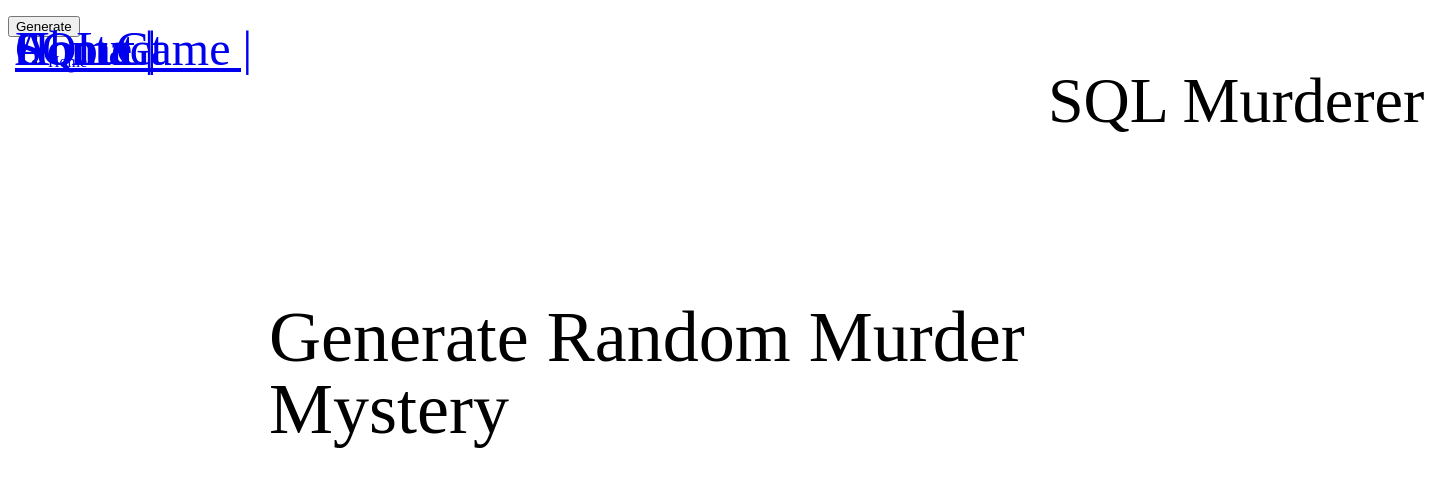
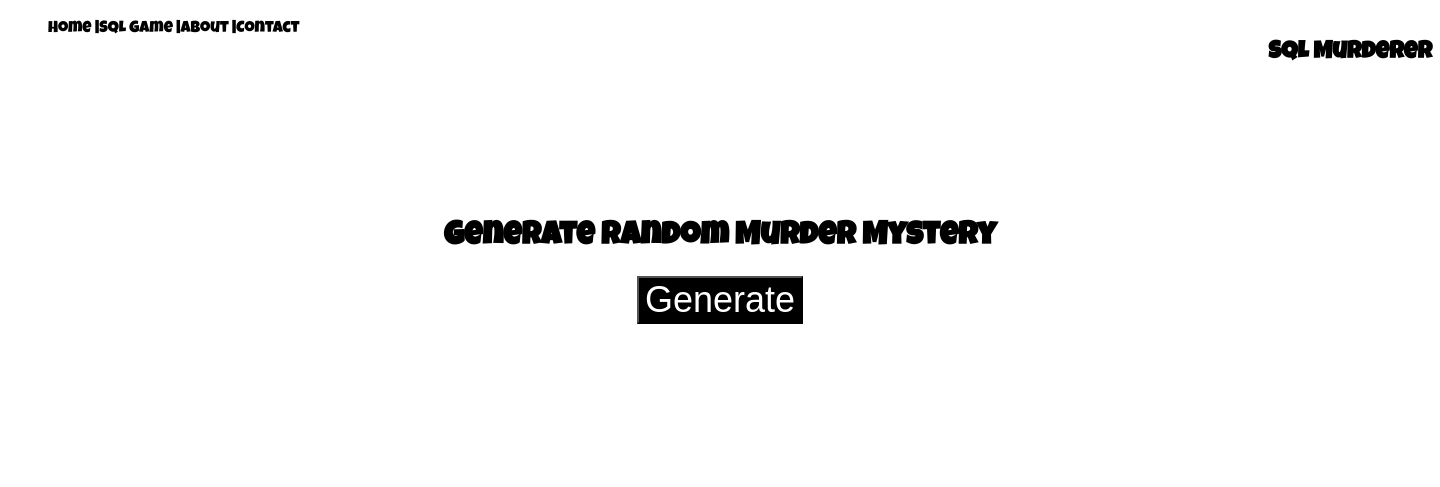
Before and after one commit to DovahKriaan/stage_murder_Mystery, a PHP site: page /html/home.html in a window 1440 px wide. Shown: the top 487 px of the page. Run offline with PHP 8.4, Linux system fonts and the light colour scheme.

Commit message:
commit css and html

```diff
--- a/css/master.css
+++ b/css/master.css
@@ -1,82 +1,25 @@
-/* position: absolute;
-width: 2754px;
-height: 1321px;
-left: -1470px;
-top: 63px;
+body {font-family: 'Luckiest Guy', cursive;}
 
-background: #000000;
- */
-
-/* Generate */
-
-.genMurderer{
-
-  position: absolute;
-  width: 306px;
-  height: 35px;
-  left: 567px;
-  top: 426px;
-
-  font-family: Luckiest Guy;
-  font-style: normal;
-  font-weight: normal;
-  font-size: 64px;
-  line-height: 64px;
-
-  color: #FFFFFF;
+nav  ul li {
+  list-style: none;
+  float: left;
 }
 
-/* Random murder Mystery */
-
+ul li a{
+  color: black;
+  text-decoration: none;
+}
+header h2{
+  float: right;
+}
 main h1 {
-  position: absolute;
-  width: 902px;
-  height: 64px;
-  left: 269px;
-  top: 253px;
-
-  font-family: Luckiest Guy;
-  font-style: normal;
-  font-weight: normal;
-  font-size: 72px;
-  line-height: 72px;
-
-  color: #000000;
+  padding-top: 200px;
 }
-
-/* Home | SQL GaMe | About | Contact */
-
-nav ul li {
-
-  position: absolute;
-  width: 782.76px;
-  height: 40.02px;
-  left: 15px;
-  top: 25px;
-
-  font-family: Luckiest Guy;
-  font-style: normal;
-  font-weight: normal;
-  font-size: 48px;
-  line-height: 48px;
-
-  color: #000000;
+main{
+  text-align: center;
 }
-
-/* SQL Murderer */
-
-header h2 {
-  position: absolute;
-  width: 392px;
-  height: 70px;
-  left: 1048px;
-  top: 8px;
-
-  font-family: Marck Script;
-  font-style: normal;
-  font-weight: normal;
-  font-size: 64px;
-  line-height: 80px;
-
-  color: #000000;
+main button{
+  background-color: black;
+color: white;
+font-size: 36px;
 }
--- a/html/home.html
+++ b/html/home.html
@@ -1,10 +1,16 @@
 <!DOCTYPE html>
 <html lang="en" dir="ltr">
+
 <head>
   <meta charset="utf-8">
-    <link rel="stylesheet" href="/css/master.css">
+  <link rel="stylesheet" href="../css/master.css">
+  <link href="https://fonts.googleapis.com/css?family=Luckiest+Guy:regular" rel="stylesheet" />
+  <style>
+    @import url('https://fonts.googleapis.com/css2?family=Luckiest+Guy&display=swap');
+  </style>
   <title>Home</title>
 </head>
+
 <body>
   <header>
     <h2>SQL Murderer</h2>
@@ -21,12 +27,9 @@
     <h1>Generate Random Murder Mystery</h1>
     <button type="submit" name="btn_generateMurderer" onsubmit="" id="genMurderer">Generate</button>
   </main>
-    <footer>
-      <ul>
-        <li><a href="home.html">Home</a></li>
-      </ul>
-    </footer>
+
 </body>
+
 </html>
 <!-- TODO: make nav -->
 <!-- TODO: make a generate button for generating random murder mysteries -->
```
Lines whose indentation alone changed are shown as unchanged.
